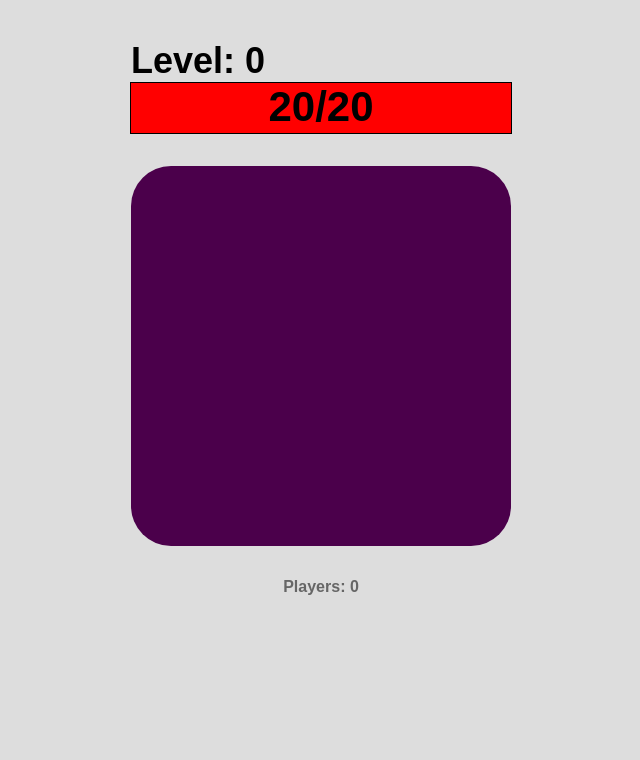
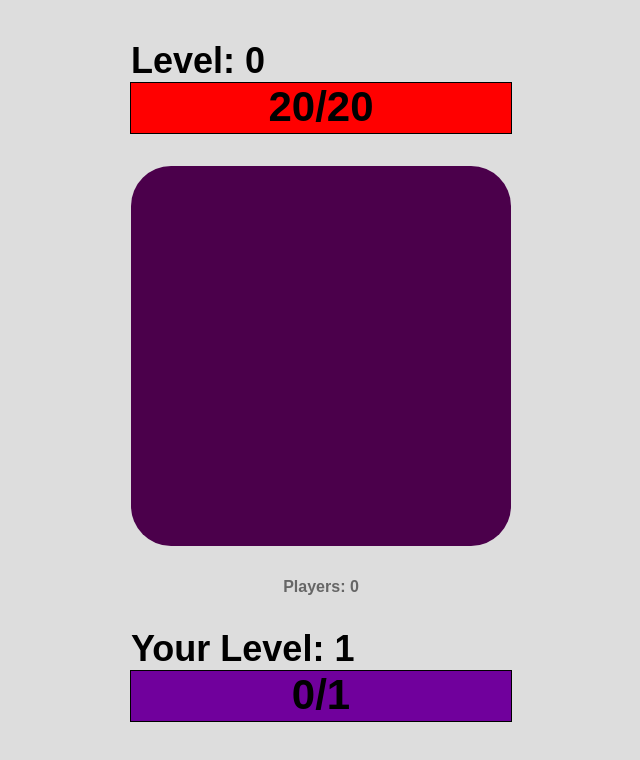
Before and after one commit to Kirill-Vorobyev/BlobKiller, a website: page client/index.html in a window 1280 px wide. Shown: the whole page, without its empty margins (319-959 px from the left). Drawn offline with nearby package versions, Linux system fonts and the light colour scheme; no server answers.

Commit message:
Added hero level + xp bar

```diff
--- a/client/main.js
+++ b/client/main.js
@@ -12,6 +12,11 @@ function main(){
     game.append(monster);
     let playerCountContainer = makePlayerCountContainer();
     game.append(playerCountContainer);
+    let heroLevelContainer = makeHeroLevelContainer();
+    game.append(heroLevelContainer);
+    let xpBarContainer = makeXpBarContainer();
+    game.append(xpBarContainer);
+
 
     monster.on('touchstart mousedown',(e)=>{takeDamage(e);});
 
@@ -40,6 +45,8 @@ function main(){
     });
 
     socket.on('heroData',(level,xp,xpForNextLevel)=>{
+        updateHeroLevel(heroLevelContainer,level);
+        updateHeroXp(xpBarContainer,xp,xpForNextLevel);
         console.log('level: '+level+' xp: '+xp+' forNextLevel: '+xpForNextLevel);
     })
 }
@@ -63,6 +70,17 @@ function makeMonsterLevelContainer(){
 function makePlayerCountContainer(){
     let playerCountContainer = $('<div/>').attr({id:'playerCount'}).addClass('playerCount').text('Players: 0');
     return playerCountContainer;
+}
+
+function makeHeroLevelContainer(){
+    let level = $('<div/>').attr({id:'heroLevel','level':0}).addClass('heroLevel').text('Your Level: 1');
+    return level;
+}
+
+function makeXpBarContainer(){
+    let xp = 0;
+    let xpBarContainer = $('<div/>').attr({id:'xpContainer','xp':xp,'maxXp':1}).addClass('noselect').text(xp+'/'+1);
+    return xpBarContainer;
 }
 
 function takeDamage(e){
@@ -100,7 +118,7 @@ function showDamageNumber(monster,dmg){
 }
 
 function changeMonsterLevel(levelContainer, newLevel){
-    levelContainer.text('Level: '+newLevel);
+    levelContainer.text('Monster Level: '+newLevel);
 }
 
 function changeMonsterHealth(healthBar,health){
@@ -128,3 +146,14 @@ function respawnMonster(healthBar,health){
 function updatePlayerCount(playerCountContainer,numPlayers){
     playerCountContainer.text('Players: '+numPlayers);
 }
+
+function updateHeroLevel(heroLevelContainer,newLevel){
+    heroLevelContainer.text('Your Level: '+newLevel);
+}
+
+function updateHeroXp(xpBarContainer,xp,xpForNextLevel){
+    xpBarContainer.attr({'xp':xp,'maxXp':xpForNextLevel});
+    xpBarContainer.text(xp+'/'+xpForNextLevel);
+    let percentage = xp/xpForNextLevel * 100;
+    xpBarContainer.css({'background-image': 'linear-gradient(90deg, rgb(112, 0, 156) '+percentage+'%, #ddd '+percentage+'%)'});
+}
--- a/client/styles.css
+++ b/client/styles.css
@@ -69,6 +69,28 @@
     font-weight: bold;
 }
 
+.heroLevel {
+    font-family: Arial, Helvetica, sans-serif;
+    font-weight: bold;
+    font-size: 36px;
+    color: black;
+    width: 380px;
+    margin-top: 32px;
+}
+
+#xpContainer {
+    width: 380px;
+    height: 50px;
+    background-image: linear-gradient(90deg, rgb(112, 0, 156) 100%, #ddd 100%);
+    border: 1px black solid;
+    margin-bottom: 32px;
+    text-align: center;
+    font-family: Arial, Helvetica, sans-serif;
+    font-size: 42px;
+    color: black;
+    font-weight: bold;
+}
+
 html {
     width: 100%;
     height: 100%;
```
Also changed, not shown: 1 other file.
